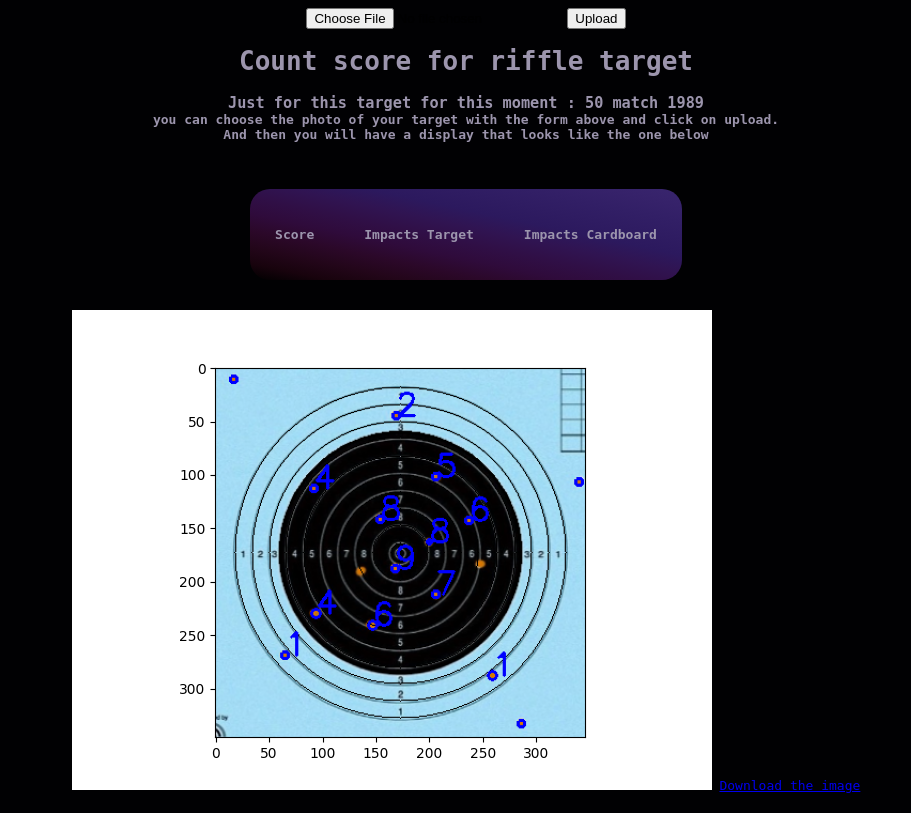
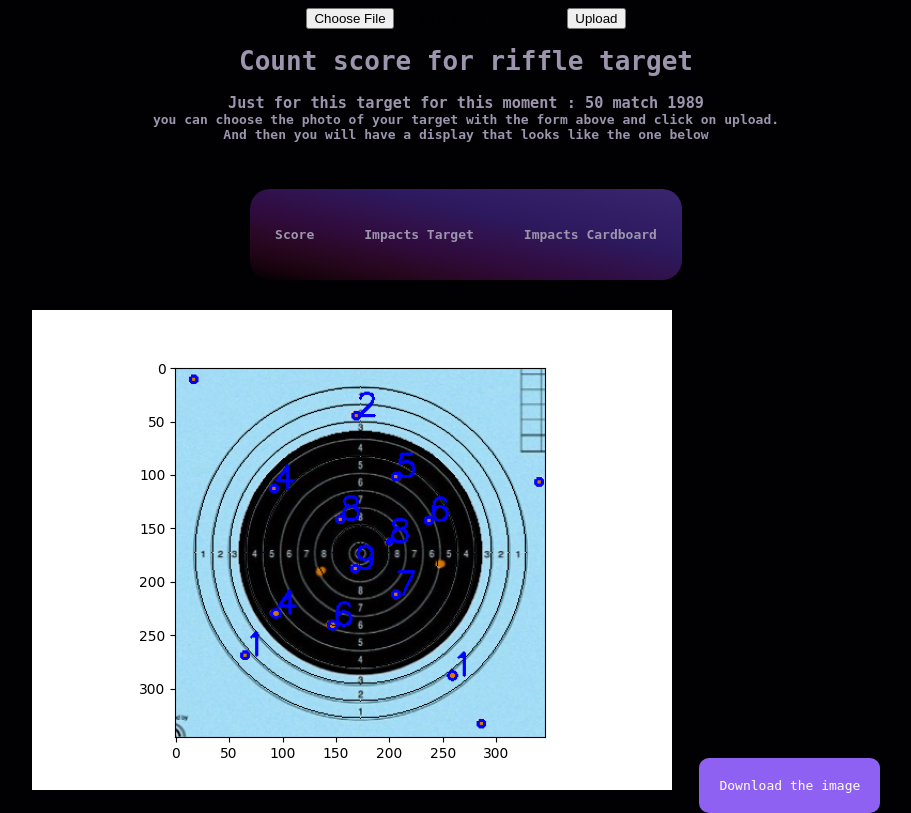
Before and after one commit to d4nm0/RiffleTargetCount, a Flask app: page /upload in a window 1280 px wide. Shown: the whole page, without its empty margins (174-1085 px from the left). Run offline with Flask 2, Linux system fonts and the light colour scheme.

Commit message:
Update style.css

```diff
--- a/static/style.css
+++ b/static/style.css
@@ -29,3 +29,12 @@ p{
 .point>div{
   margin:25px;
 }
+
+a{
+  background-color:#8F61F2;
+  color: white;
+  padding: 20px;
+  margin: 20px;
+  border-radius: 10px;
+  text-decoration: none;
+}
```
